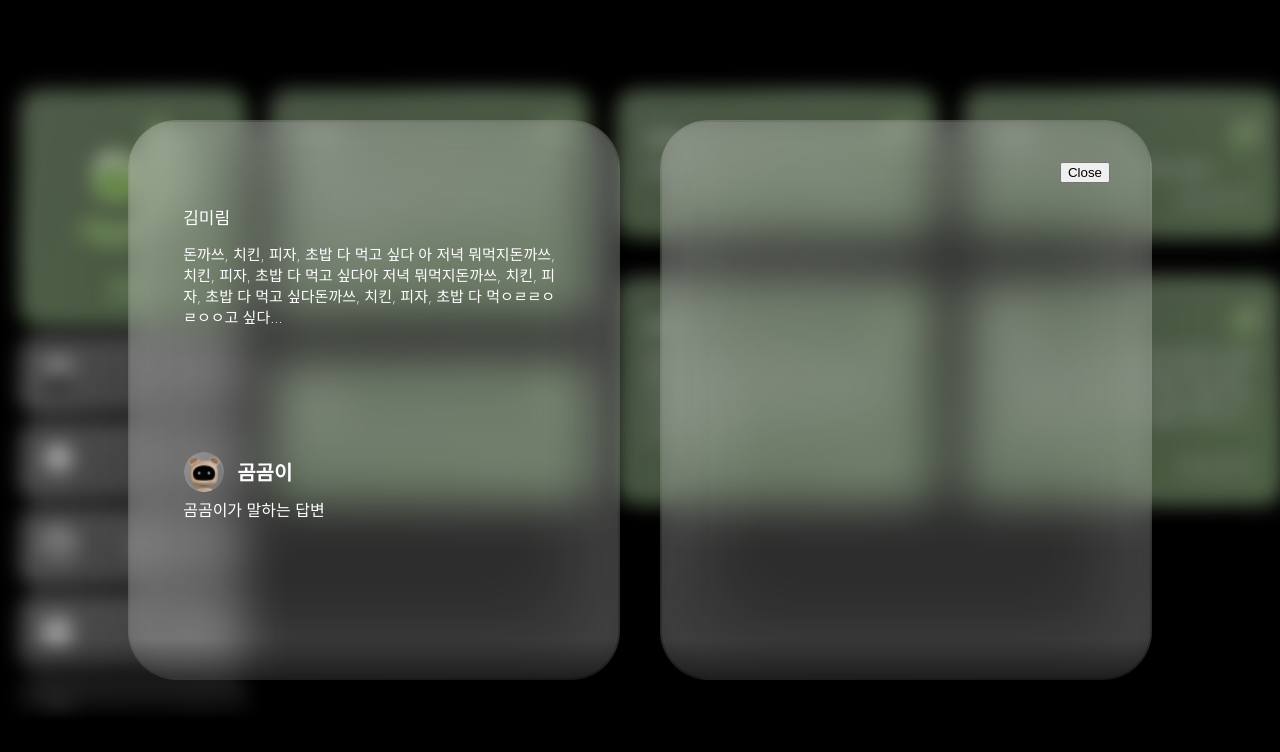
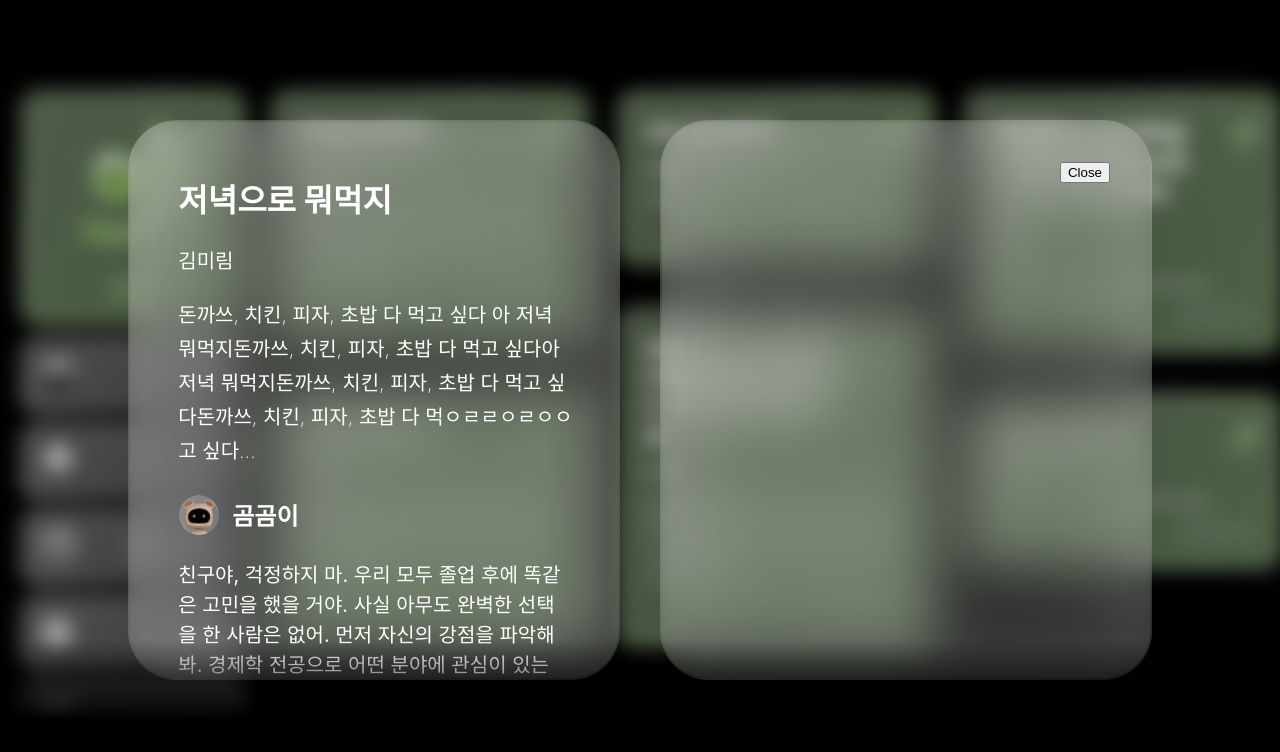
Before and after one commit to leeda06/GoMean, a React (Create React App) app: page / in a window 1280 px wide. Both pictures are taken after a click on the element 429 px from the left and 203 px from the top of the page. Shown: the top 752 px of the page. Built offline with nearby package versions, Linux system fonts and the light colour scheme.

Commit message:
팝업창  구체화

```diff
--- a/src/commpnent/record.js
+++ b/src/commpnent/record.js
@@ -33,19 +33,31 @@ const App = () => {
   };
   const textBoxes = {
     '건강': [
-      { itle: '저녁으로 뭐먹지', name: '김미림', content: '돈까쓰, 치킨, 피자, 초밥 다 먹고 싶다 아 저녁 뭐먹지돈까쓰, 치킨, 피자, 초밥 다 먹고 싶다아 저녁 뭐먹지돈까쓰, 치킨, 피자, 초밥 다 먹고 싶다돈까쓰, 치킨, 피자, 초밥 다 먹ㅇㄹㄹㅇㄹㅇㅇ고 싶다...', date: "2024.07.07" },
-      { itle: '저녁으로 뭐먹지', name: '김미림', content: '돈까쓰, 치킨, 피자, 초밥 다 먹고 싶다...', date: "2024.07.07" },
-      { itle: '정말정말 긴 고민제목글 아정말 오늘점심 맛있겠다 저녁도 짱 맛있겠는걸?', name: '김미림', content: '돈까쓰, 치킨, 피자, 초밥 다 먹고 싶다...', date: "2024.07.07" },
-      { itle: '정말정말 긴 고민제목글 아정말 오늘점심 맛있겠다 저녁도 짱 맛있겠는걸?', name: '김미림', content: '돈까쓰, 치킨, 피자, 초밥 다 먹고 싶다 아 저녁 뭐먹지돈까쓰, 치킨, 피자, 초밥 다 먹고 싶다아 저녁 뭐먹지돈까쓰, 치킨, 피자, 초밥 다 먹고 싶다돈까쓰, 치킨, 피자, 초밥 다 먹ㅇㄹㄹㅇㄹㅇㅇ고 싶다...', date: "2024.07.07" },
-      { itle: '저녁으로 뭐먹지', name: '김미림', content: '돈까쓰, 치킨, 피자, 초밥 다 먹고 싶다 아 저녁 뭐먹지돈까쓰, 치킨, 피자, 초밥 다 먹고 싶다아 저녁 뭐먹지돈까쓰, 치킨, 피자, 초밥 다 먹고 싶다돈까쓰, 치킨, 피자, 초밥 다 먹ㅇㄹㄹㅇㄹㅇㅇ고 싶다...', date: "2024.07.07" },
-      { itle: '저녁으로 뭐먹지', name: '김미림', content: '돈까쓰, 치킨, 피자, 초밥 다 먹고 싶다...', date: "2024.07.07" }
+       { title: '저녁으로 뭐먹지', name: '김미림', content: '돈까쓰, 치킨, 피자, 초밥 다 먹고 싶다 아 저녁 뭐먹지돈까쓰, 치킨, 피자, 초밥 다 먹고 싶다아 저녁 뭐먹지돈까쓰, 치킨, 피자, 초밥 다 먹고 싶다돈까쓰, 치킨, 피자, 초밥 다 먹ㅇㄹㄹㅇㄹㅇㅇ고 싶다...', date: "2024.07.07" },
+       { title: '저녁으로 뭐먹지', name: '김미림', content: '돈까쓰, 치킨, 피자, 초밥 다 먹고 싶다...', date: "2024.07.07" },
+       { title: '정말정말 긴 고민제목글 아정말 오늘점심 맛있겠다 저녁도 짱 맛있겠는걸?', name: '김미림', content: '돈까쓰, 치킨, 피자, 초밥 다 먹고 싶다...', date: "2024.07.07" },
+       { title: '정말정말 긴 고민제목글 아정말 오늘점심 맛있겠다 저녁도 짱 맛있겠는걸?', name: '김미림', content: '돈까쓰, 치킨, 피자, 초밥 다 먹고 싶다 아 저녁 뭐먹지돈까쓰, 치킨, 피자, 초밥 다 먹고 싶다아 저녁 뭐먹지돈까쓰, 치킨, 피자, 초밥 다 먹고 싶다돈까쓰, 치킨, 피자, 초밥 다 먹ㅇㄹㄹㅇㄹㅇㅇ고 싶다...', date: "2024.07.07" },
+       { title: '저녁으로 뭐먹지', name: '김미림', content: '돈까쓰, 치킨, 피자, 초밥 다 먹고 싶다 아 저녁 뭐먹지돈까쓰, 치킨, 피자, 초밥 다 먹고 싶다아 저녁 뭐먹지돈까쓰, 치킨, 피자, 초밥 다 먹고 싶다돈까쓰, 치킨, 피자, 초밥 다 먹ㅇㄹㄹㅇㄹㅇㅇ고 싶다...', date: "2024.07.07" },
+       { title: '저녁으로 뭐먹지', name: '김미림', content: '돈까쓰, 치킨, 피자, 초밥 다 먹고 싶다...', date: "2024.07.07" }
     ],
     '금전': [
-      { itle: 'Name 2.1', name: 'Title 2.1', content: '정말정말 긴 고민 글 아정말 오늘점심 맛있겠다 저녁도 짱 맛있겠는걸?', date: "2024.07.07" },
-      { itle: '저녁으로 뭐먹지', name: 'Title 2.2', content: 'Text 2.2', date: "2024.07.07" },
-      { itle: '정말정말 긴 고민제목글 아정말 오늘점심 맛있겠다 저녁도 짱 맛있겠는걸?', name: '김미림', content: '돈까쓰, 치킨, 피자, 초밥 다 먹고 싶다...', date: "2024.07.07" },
-      { itle: '저녁으로 뭐먹지', name: 'Title 2.2', content: 'Text 2.2', date: "2024.07.07" },
-      { itle: '정말정말 긴 고민제목글 아정말 오늘점심 맛있겠다 저녁도 짱 맛있겠는걸?', name: '김미림', content: '돈까쓰, 치킨, 피자, 초밥 다 먹고 싶다 아 저녁 뭐먹지돈까쓰, 치킨, 피자, 초밥 다 먹고 싶다아 저녁 뭐먹지돈까쓰, 치킨, 피자, 초밥 다 먹고 싶다돈까쓰, 치킨, 피자, 초밥 다 먹ㅇㄹㄹㅇㄹㅇㅇ고 싶다...', date: "2024.07.07" }
+       { title: 'Name 2.1', name: 'Title 2.1', content: '정말정말 긴 고민 글 아정말 오늘점심 맛있겠다 저녁도 짱 맛있겠는걸?', date: "2024.07.07" },
+       { title: '저녁으로 뭐먹지', name: 'Title 2.2', content: 'Text 2.2', date: "2024.07.07" },
+       { title: '정말정말 긴 고민제목글 아정말 오늘점심 맛있겠다 저녁도 짱 맛있겠는걸?', name: '김미림', content: '돈까쓰, 치킨, 피자, 초밥 다 먹고 싶다...', date: "2024.07.07" },
+       { title: '저녁으로 뭐먹지', name: 'Title 2.2', content: 'Text 2.2', date: "2024.07.07" },
+       { title: '정말정말 긴 고민제목글 아정말 오늘점심 맛있겠다 저녁도 짱 맛있겠는걸?', name: '김미림', content: '돈까쓰, 치킨, 피자, 초밥 다 먹고 싶다 아 저녁 뭐먹지돈까쓰, 치킨, 피자, 초밥 다 먹고 싶다아 저녁 뭐먹지돈까쓰, 치킨, 피자, 초밥 다 먹고 싶다돈까쓰, 치킨, 피자, 초밥 다 먹ㅇㄹㄹㅇㄹㅇㅇ고 싶다...', date: "2024.07.07" },
+       { title: '저녁으로 뭐먹지', name: 'Title 2.2', content: 'Text 2.2', date: "2024.07.07" },
+       { title: '정말정말 긴 고민제목글 아정말 오늘점심 맛있겠다 저녁도 짱 맛있겠는걸?', name: '김미림', content: '돈까쓰, 치킨, 피자, 초밥 다 먹고 싶다...', date: "2024.07.07" },
+       { title: '저녁으로 뭐먹지', name: 'Title 2.2', content: 'Text 2.2', date: "2024.07.07" },
+       { title: '정말정말 긴 고민제목글 아정말 오늘점심 맛있겠다 저녁도 짱 맛있겠는걸?', name: '김미림', content: '돈까쓰, 치킨, 피자, 초밥 다 먹고 싶다 아 저녁 뭐먹지돈까쓰, 치킨, 피자, 초밥 다 먹고 싶다아 저녁 뭐먹지돈까쓰, 치킨, 피자, 초밥 다 먹고 싶다돈까쓰, 치킨, 피자, 초밥 다 먹ㅇㄹㄹㅇㄹㅇㅇ고 싶다...', date: "2024.07.07" },
+       { title: '저녁으로 뭐먹지', name: 'Title 2.2', content: 'Text 2.2', date: "2024.07.07" },
+       { title: '정말정말 긴 고민제목글 아정말 오늘점심 맛있겠다 저녁도 짱 맛있겠는걸?', name: '김미림', content: '돈까쓰, 치킨, 피자, 초밥 다 먹고 싶다...', date: "2024.07.07" },
+       { title: '저녁으로 뭐먹지', name: 'Title 2.2', content: 'Text 2.2', date: "2024.07.07" },
+       { title: '정말정말 긴 고민제목글 아정말 오늘점심 맛있겠다 저녁도 짱 맛있겠는걸?', name: '김미림', content: '돈까쓰, 치킨, 피자, 초밥 다 먹고 싶다 아 저녁 뭐먹지돈까쓰, 치킨, 피자, 초밥 다 먹고 싶다아 저녁 뭐먹지돈까쓰, 치킨, 피자, 초밥 다 먹고 싶다돈까쓰, 치킨, 피자, 초밥 다 먹ㅇㄹㄹㅇㄹㅇㅇ고 싶다...', date: "2024.07.07" },
+       { title: '저녁으로 뭐먹지', name: 'Title 2.2', content: 'Text 2.2', date: "2024.07.07" },
+       { title: '정말정말 긴 고민제목글 아정말 오늘점심 맛있겠다 저녁도 짱 맛있겠는걸?', name: '김미림', content: '돈까쓰, 치킨, 피자, 초밥 다 먹고 싶다...', date: "2024.07.07" },
+       { title: '저녁으로 뭐먹지', name: 'Title 2.2', content: 'Text 2.2', date: "2024.07.07" },
+       { title: '정말정말 긴 고민제목글 아정말 오늘점심 맛있겠다 저녁도 짱 맛있겠는걸?', name: '김미림', content: '돈까쓰, 치킨, 피자, 초밥 다 먹고 싶다 아 저녁 뭐먹지돈까쓰, 치킨, 피자, 초밥 다 먹고 싶다아 저녁 뭐먹지돈까쓰, 치킨, 피자, 초밥 다 먹고 싶다돈까쓰, 치킨, 피자, 초밥 다 먹ㅇㄹㄹㅇㄹㅇㅇ고 싶다...', date: "2024.07.07" }
     ],
     '개인': [
       { title: 'Name 3.1', name: 'Title 3.1', content: 'Text 3.1', date: "2024.07.07" },
@@ -58,15 +70,13 @@ const App = () => {
       { title: 'Name 4.3', name: 'Title 4.3', content: 'Text 4.3', date: "2024.07.07" }
     ],
     '취업': [
-      { title: 'Name 5.1', name: 'Title 5.1', content: 'Text 5.1', date: "2024.07.07" },
-      { title: 'Name 6.2', name: 'Title 6.2', content: 'Text 6.2', date: "2024.07.07" },
-      { title: 'Name 6.3', name: 'Title 6.3', content: 'Text 6.3', date: "2024.07.07" },
+      { title: 'Name 5.1', name: 'Title 5.1', content: 'TeText 5.3Text 5.3Text 5.3xt 5.1', date: "2024.07.07" },
+      { title: 'Name 5.2', name: 'Title 5.2', content: 'TexText 5.3Text 5.3t 5.2', date: "2024.07.07" },
+      { title: '정말정말 긴 고민제목글 아정말 오늘점심 맛있겠다 저녁도 짱 맛있겠는걸?', name: 'Title 5.3', content: 'Text 5.Text 5.3Text 5.3Text 5.33Text 5.3Text 5.3Text 5.3Text 5.3Text 5.3Text 5.3', date: "2024.07.07" },
+      { title: '취업이 정말 하고 싶다.', name: 'name', content: '내가 졸업하고 나서 어떤 일을 할지 고민된다. 경제학을 공부했으니까 그거에 맞는 직무를 찾고 있는데, 어디가 좋을지 감이 안 온다. 뭐가 내 스타일에 잘 맞을까 생각 중이다. 이력서랑 자기소개서 작성하는 게 참 귀찮다. 내가 뭐를 강조해야 할지, 어떤 경험이 중요한지도 모르겠다. 면접도 어떻게 준비해야 할지 막막하다. 이렇게 걱정만 하는 내가 싫다. 그리고 경쟁이 치열하니까 더 경쟁력을 강화해야 할 것 같은데 자격증이나 외국어 등 더 갖추는 게 좋을 거 같아서 고민이 된다. 나는 정말 왜이렇게 구제불능인 걸까.', date: "2024.07.07" },
       { title: 'Name 5.2', name: 'Title 5.2', content: 'Text 5.2', date: "2024.07.07" },
-      { title: 'Name 5.3', name: 'Title 5.3', content: 'Text 5.3', date: "2024.07.07" },
-      { title: 'Name 6.3', name: 'Title 6.3', content: 'Text 6.3', date: "2024.07.07" },
-      { title: 'Name 5.2', name: 'Title 5.2', content: 'Text 5.2', date: "2024.07.07" },
-      { title: 'Name 5.3', name: 'Title 5.3', content: 'Text 5.3', date: "2024.07.07" },
-      { title: 'Name 6.3', name: 'Title 6.3', content: 'Text 6.3', date: "2024.07.07" },
+      { title: 'Name 5.3', name: 'Title 5.3', content: 'Text Text 5.3Text 5.3Text 5.35.3', date: "2024.07.07" },
+      { title: 'Name 6.3', name: 'Title 6.3', content: 'Text 6.Text 5.3Text 5.3Text 5.3Text 5.3Text 5.3Text 5.3Text 5.33', date: "2024.07.07" },
       { title: 'Name 5.2', name: 'Title 5.2', content: 'Text 5.2', date: "2024.07.07" },
       { title: 'Name 5.3', name: 'Title 5.3', content: 'Text 5.3', date: "2024.07.07" }
     ],
@@ -177,7 +187,7 @@ const App = () => {
                 <img className="img" src={img}></img>
                 <div className="name">곰곰이</div>
               </div>
-              <div className="text">곰곰이가 말하는 답변</div>
+              <div className="text">친구야, 걱정하지 마. 우리 모두 졸업 후에 똑같은 고민을 했을 거야. 사실 아무도 완벽한 선택을 한 사람은 없어. 먼저 자신의 강점을 파악해봐. 경제학 전공으로 어떤 분야에 관심이 있는지, 어떤 경험을 쌓았는지를 고려해보면 도움이 될 거야. 내 이력서 나 자기소개서 작성하는 것은 귀찮긴 하지만, 이건 너 자신을 어필하는 좋은 기회야. 자신을 어떻게 표현할지 고민 중인데, 너의 열정과 노력, 그리고 적극적인 자세를 강조해보렴</div>
             </div>
           </div>
           <div className='modal-div modal-comment'>
--- a/src/css/recode.css
+++ b/src/css/recode.css
@@ -124,7 +124,7 @@ li img {
 .modal-div {
     background: linear-gradient(314.14deg, rgba(255, 255, 255, 0.175) 51.2%, rgba(255, 255, 255, 0.245) 97.95%);
     box-shadow: 0px 0px 100px rgba(0, 0, 0, 0.12), inset 0px 0px 20px rgba(0, 0, 0, 0.1), inset 0px 0px 80px 40px rgba(255, 255, 255, 0.1);
-    backdrop-filter: blur(20px);
+    backdrop-filter: blur(25px);
     border-radius: 49px;
     padding: 70px;
 }
@@ -133,12 +133,22 @@ li img {
 .modal-content {
     z-index: 1;
     overflow: hidden;
-    padding: 13% 10%;
+    padding: 10% 9%;
+    display: flex;
+    flex-direction: column;
+    align-items: flex-start;
+    justify-content: flex-start;
+    gap: 40px;
 }
 
 .modal-content .detail {
-    height: 60%;
+    width: 100%;
+    max-height: 60%;
+    display: flex;
+    flex-direction: column;
+    gap: 10px;
 }
+
 
 .modal-content .detail .title,
 .modal-content .detail .name,
@@ -154,12 +164,19 @@ li img {
 }
 
 .modal-content .detail .name {
-    font-size: 17px;
+    font-size: 20px;
 }
 
 .modal-content .detail .text {
-    font-size: 15px;
+    font-size: 20px;
     font-weight: 200;
+    line-height: 1.7;
+}
+
+.answer {
+    display: flex;
+    flex-direction: column;
+    gap: 20px;
 }
 
 .answer .respondent {
@@ -187,8 +204,13 @@ li img {
 }
 
 .modal-content .answer .name {
+    font-size: 24px;
+    font-weight: bold;
+}
+
+.modal-content .answer .text {
+    line-height: 30px; /* 원하는 값으로 조절 */
     font-size: 20px;
-    font-weight: bold;
 }
 
 .modal div {
@@ -260,7 +282,8 @@ li img {
 }
 
 .text-box .title {
-    width: 85%;
+    width: 75%;
+    text-wrap: wrap;
     font-weight: bold;
     font-size: 20px;
 }
```
